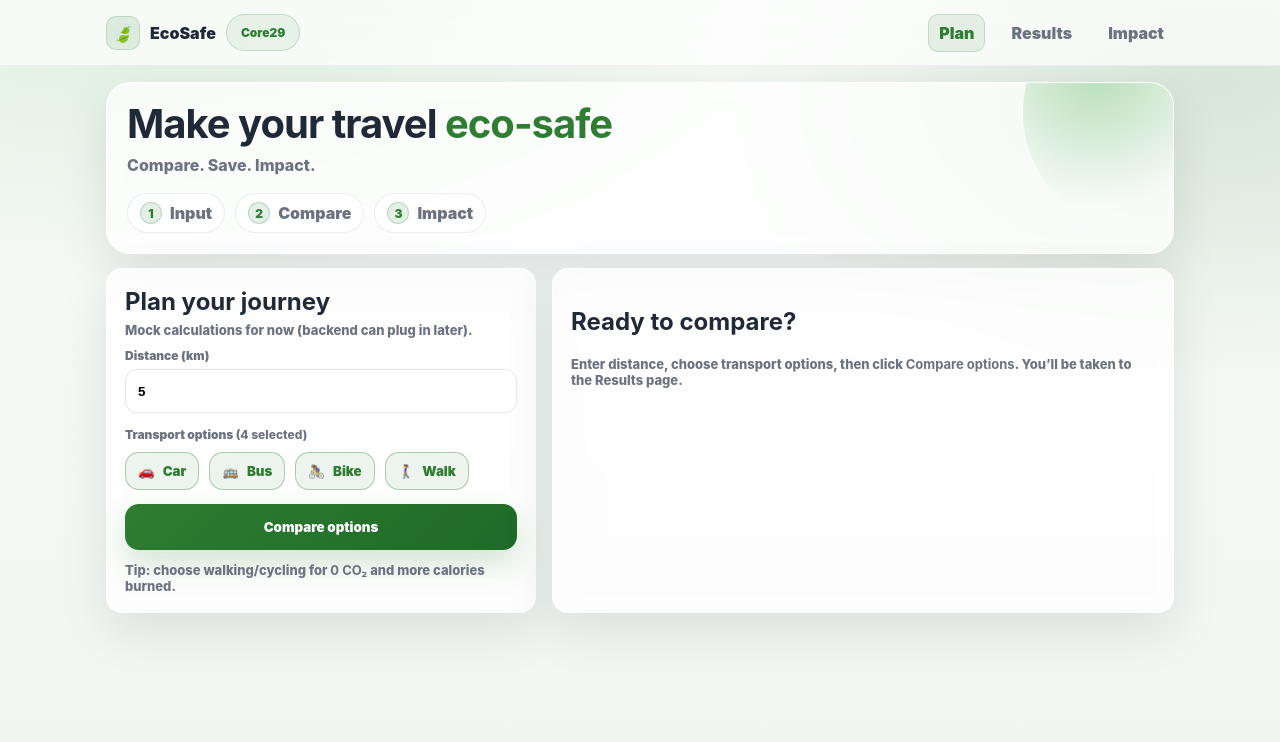
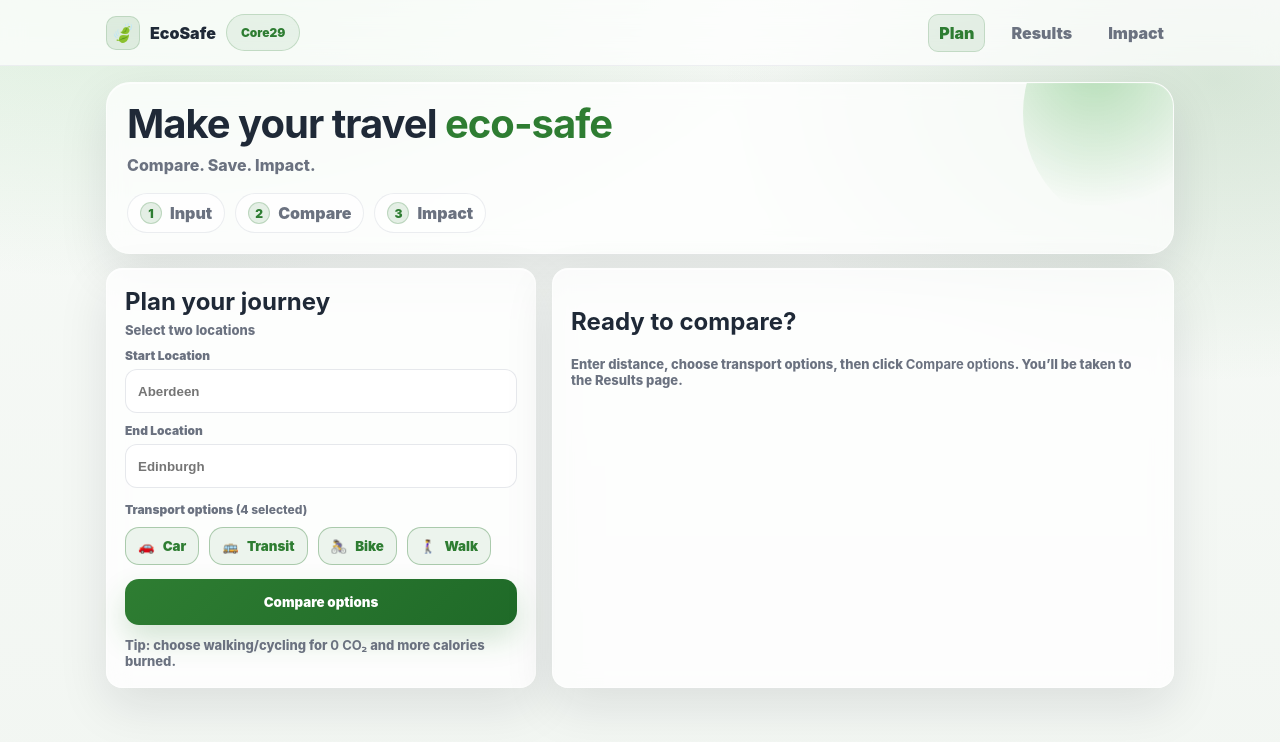
Before and after one commit to 0UMI0/rguhack-famers, a React (Vite) app in the folder ecosafe-react/: page /plan in a window 1280 px wide. Shown: the top 742 px of the page. Built offline with nearby package versions, Linux system fonts and the light colour scheme.

Commit message:
vgubasidna

```diff
--- a/ecosafe-react/src/App.jsx
+++ b/ecosafe-react/src/App.jsx
@@ -16,11 +16,7 @@ import PlanPage from "./pages/PlanPage";
 import ResultsPage from "./pages/ResultsPage";
 import ImpactPage from "./pages/ImpactPage";
 
-const SPEED = { car: 40, bus: 30, bike: 15, walk: 5 }; // km/h
-const CO2 = { car: 0.12, bus: 0.08, bike: 0.0, walk: 0.0 }; // kg/km
-const KCAL = { car: 0, bus: 0, bike: 30, walk: 50 }; // kcal/km
-
-const LABEL = { car: "Car", bus: "Bus", bike: "Bike", walk: "Walk" };
+const LABEL = { car: "Car", transit: "Transit", bike: "Bike", walk: "Walk" };
 const clamp = (n, min, max) => Math.max(min, Math.min(max, n));
 
 function ScrollToTop() {
--- a/ecosafe-react/src/components/JourneyForm.jsx
+++ b/ecosafe-react/src/components/JourneyForm.jsx
@@ -2,27 +2,21 @@ import { motion } from "framer-motion";
 
 const MODE_META = {
   car: { label: "Car", emoji: "🚗" },
-  bus: { label: "Bus", emoji: "🚌" },
+  bus: { label: "Transit", emoji: "🚌" },
   bike: { label: "Bike", emoji: "🚴‍♀️" },
   walk: { label: "Walk", emoji: "🚶‍♀️" },
 };
 
 export default function JourneyForm({
-  distance,
-  setDistance,
+  start,
+  end,
   modes,
   toggleMode,
   onCompare,
 }) {
   const selectedCount = Object.values(modes).filter(Boolean).length;
 
-  const handleDistanceChange = (e) => {
-    // Allow only digits + decimal point
-    const v = e.target.value.replace(/[^0-9.]/g, "");
-    // Prevent multiple dots
-    const cleaned = v.split(".").slice(0, 2).join(".");
-    setDistance(cleaned);
-  };
+
 
   return (
     <motion.section
@@ -33,19 +27,30 @@ export default function JourneyForm({
       transition={{ duration: 0.35, ease: "easeOut" }}
     >
       <h2 style={{ margin: 0 }}>Plan your journey</h2>
-      <div className="sub">Mock calculations for now (backend can plug in later).</div>
+      <div className="sub">Select two locations</div>
 
-      <label className="lbl" htmlFor="distance">
-        Distance (km)
+      <label className="lbl" htmlFor="start">
+        Start Location
       </label>
       <input
-        id="distance"
+        id="start"
         className="input"
-        inputMode="decimal"
-        placeholder="e.g. 5"
-        value={distance}
-        onChange={handleDistanceChange}
+        inputMode="text"
+        placeholder="Aberdeen"
+        value={start}
       />
+
+      <label className="lbl" htmlFor="end">
+        End Location
+      </label>
+      <input
+          id="end"
+          className="input"
+          inputMode="text"
+          placeholder="Edinburgh"
+          value={end}
+      />
+
 
       <div className="lbl" style={{ marginTop: 14 }}>
         Transport options{" "}
```
Also changed, not shown: 1 other file (tests, documents, lock files or other folders).
